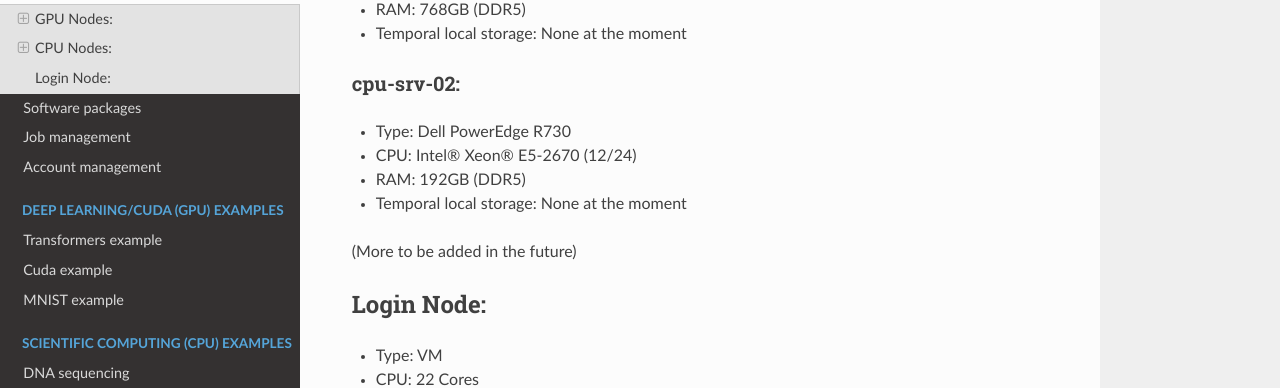
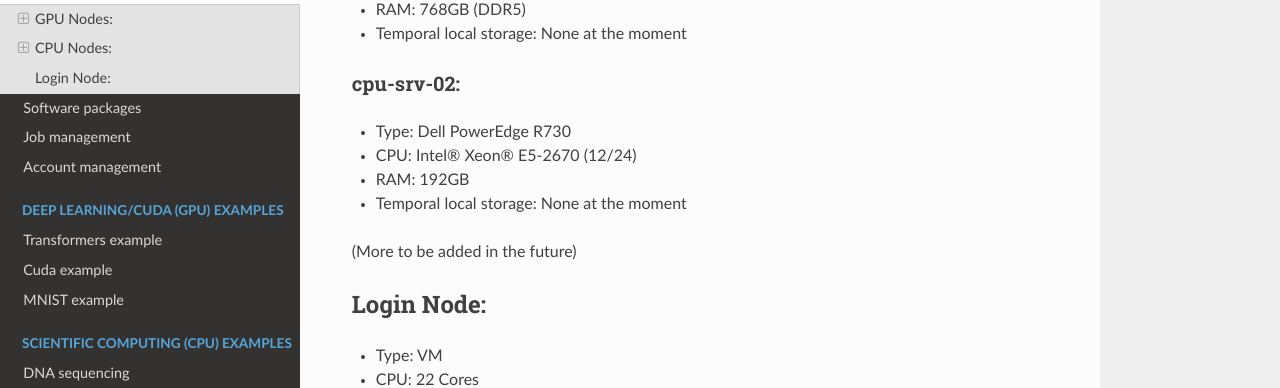
Before and after one commit to ieeta-pt/HPC-guides, an MkDocs documentation site: the page built from docs/detail_material/nodes.md, in a window 1280 px wide and 900 px high, scrolled down 851 px. Shown: the part 295-683 px from the top of the window. Built offline with MkDocs 1.6.1, drawn with Linux system fonts in a browser that asks for light colours; nearby versions of some CDN libraries.

Commit message:
Update nodes.md

```diff
--- a/docs/detail_material/nodes.md
+++ b/docs/detail_material/nodes.md
@@ -42,7 +42,7 @@ We are currently in a testing phase, and nodes will be gradually added or migrat
 ### cpu-srv-02:
   - Type: Dell PowerEdge R730
   - CPU: Intel® Xeon® E5-2670 (12/24)
-  - RAM: 192GB (DDR5)
+  - RAM: 192GB
   - Temporal local storage: None at the moment
 
 (More to be added in the future)
```
